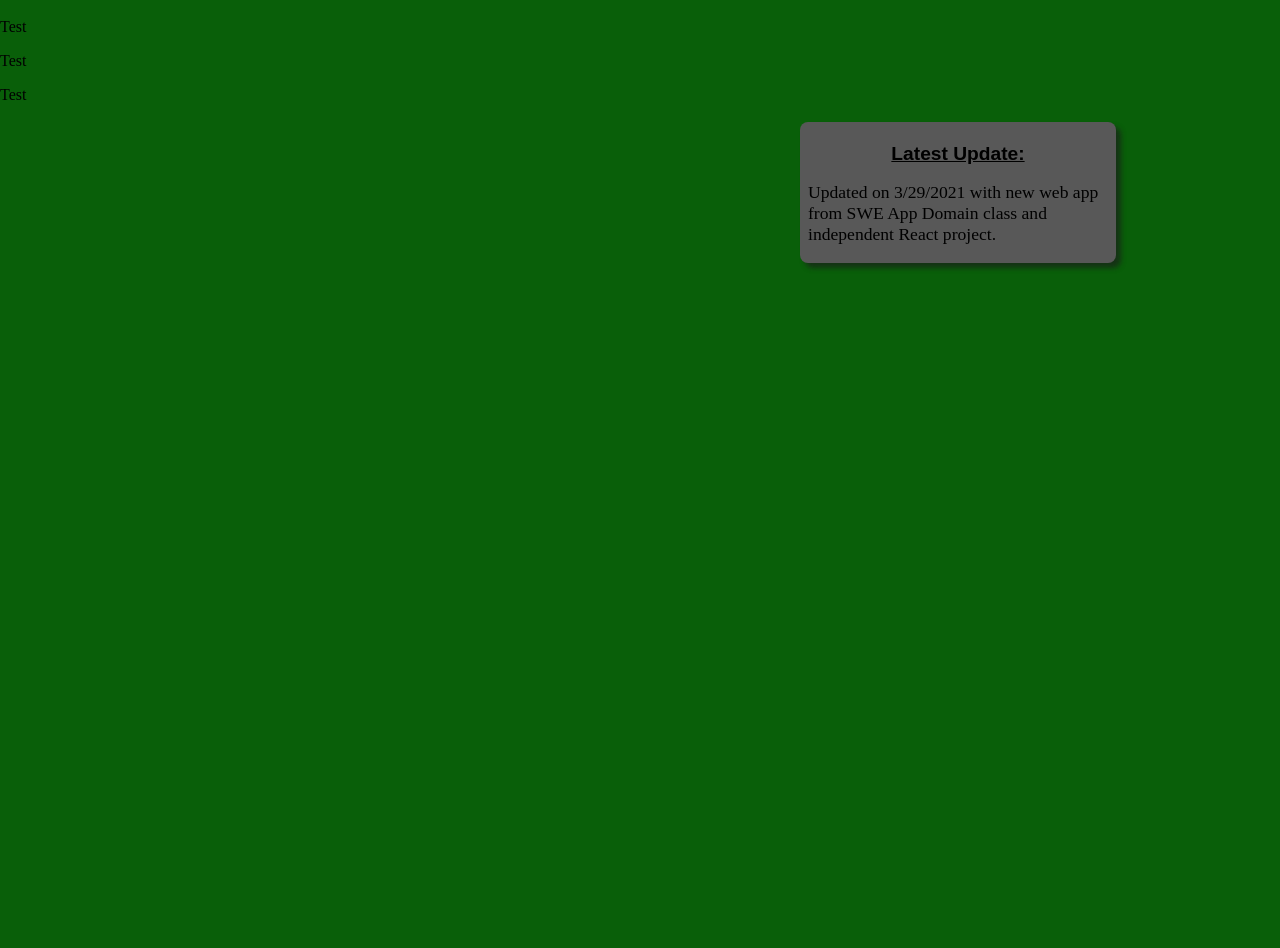
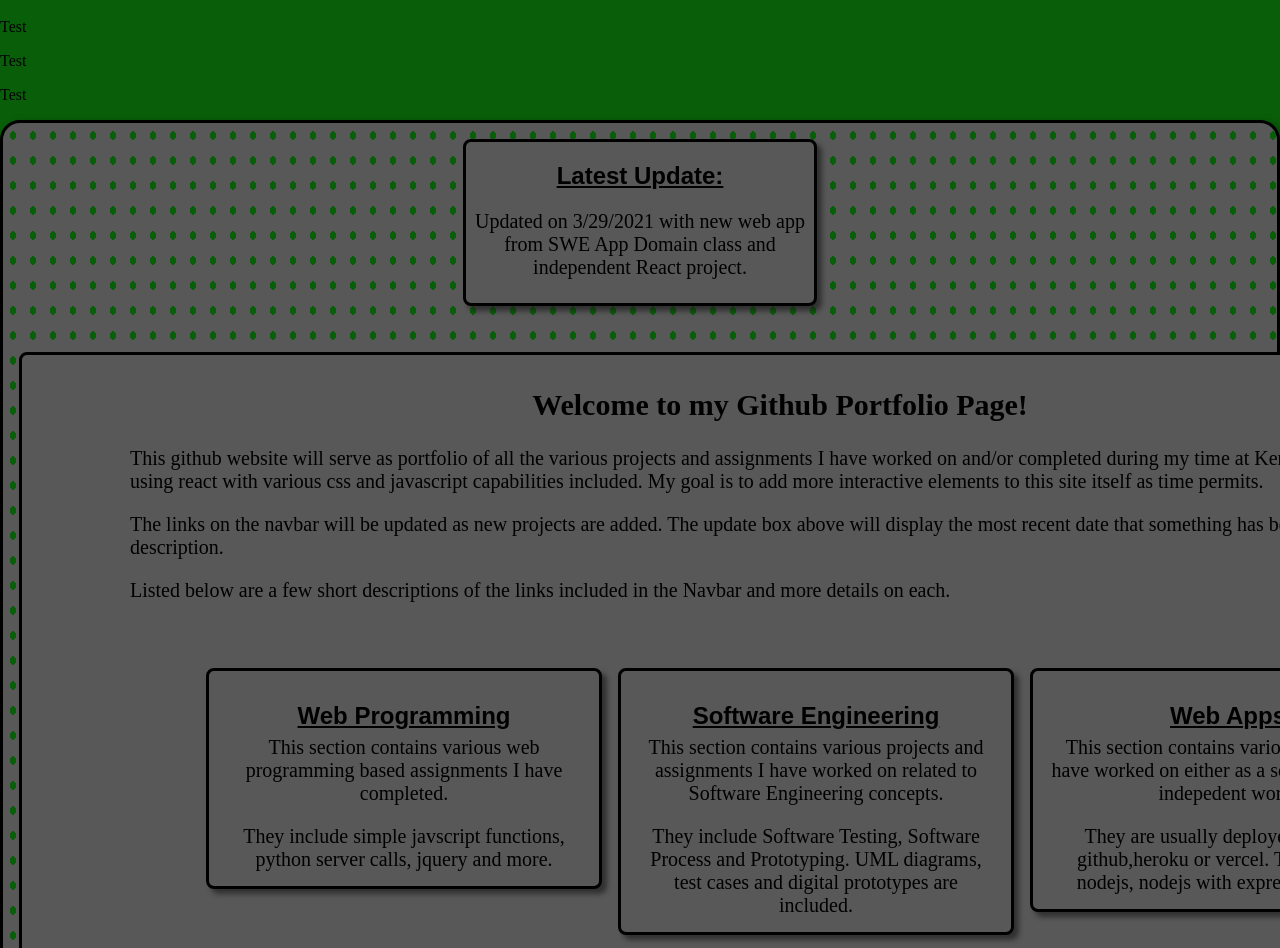
Before and after one commit to KNolan531/githubpage_react, a React (Create React App) app: page /home in a window 1280 px wide. Shown: the part 304-1252 px from the top of the page. Before the commit the page ends 800 px from the top, so only its background shows below. Built offline with nearby package versions, Linux system fonts and the light colour scheme; a web font is replaced by a local one.

Commit message:
Add files via upload

```diff
--- a/src/components/Box.css
+++ b/src/components/Box.css
@@ -1,12 +1,53 @@
-.box1 {
+.updateBox {
     background: #585858;
     border-radius: 8px;
+    border: solid black;
+    box-shadow: 5px 5px 5px rgba(27, 27, 27, 0.651);
+    padding: 4px;
+    width: 340px;
+
+
+
+  }
+
+  .mainBox {
+    background: #585858;
+    border-radius: 8px;
+    border: solid black;
     box-shadow: 5px 5px 5px rgba(27, 27, 27, 0.651);
     padding: 8px;
-    width: 300px;
-    margin-left: 800px;
-    margin-top: 18px;
+    width: 1500px;
+    height: 900px;
+    word-wrap:break-word;
+    text-align: left;
 
+    }
+
+
+
+  .mainBox p {
+    margin-left: 5em;
+  }
+
+.container {
+    margin-left: 8em;
+
+}
+
+  .contentBox {
+    background: #585858;
+    border-radius: 8px;
+    border: solid black;
+    box-shadow: 5px 5px 5px rgba(27, 27, 27, 0.651);
+    padding:15px;
+    margin-left: 16px;
+    width: 360px;
+    float: left;
+
+  }
+
+  .p2 {
+    margin-left:-2em ;
   }
 
   .boxHeading {
@@ -21,3 +62,24 @@
     white-space: pre-wrap;
     word-wrap: break-word;
   }
+
+  .notepad {
+    width: 100%;
+      height: auto;
+      min-height: 1000px;
+      max-width: 1800px;
+      min-width: 340px;
+      background: #585858;
+      background-image: radial-gradient(#095f09 24.2%, transparent 0);
+      background-size: 20px 25px;
+      border-radius: 20px;
+      box-shadow: 4px 3px 7px 2px #00000040;
+      padding: 1rem;
+      box-sizing: border-box;
+      border: solid black;
+      word-wrap:break-word;
+      font-size: 20px;
+      margin-top: 10px;
+
+
+    }
--- a/src/components/Box.jsx
+++ b/src/components/Box.jsx
@@ -1,12 +1,48 @@
 import React from "react";
 import "./Box.css";
 
+
 function Box() {
 
-    return <div className="box1">
+    return (
+    <div><center><div className="notepad"><div className="updateBox">
     <h1 className="boxHeading"><u><strong>Latest Update:</strong></u> </h1>
     <p>Updated on 3/29/2021 with new web app from SWE App Domain class and independent React project. </p>
-    </div>;
+    </div><br /><br />
+    <div className="mainBox"> <h2><center><strong>Welcome to my Github Portfolio Page!</strong></center></h2>
+    <p> This github website will serve as portfolio of all the various projects and assignments I have worked on and/or completed during my time at Kennesaw State. It was built using react with various css and javascript capabilities included.
+      My goal is to add more interactive elements to this site itself as time permits.</p>
+
+        <p>The links on the navbar will be updated as new projects are added. The update box above will display the most recent date that something has been added and a short description. </p>
+        <p> Listed below are a few short descriptions of the links included in the Navbar and more details on each. </p>
+        <br /><br /><div className="container">
+        <div className="contentBox">
+        <h1 className="boxHeading"><u><strong>Web Programming</strong></u> </h1>
+         <center>This section contains various web programming based assignments I have completed. <p />They include simple javscript functions, python server calls, jquery and more.  </center>
+        </div>
+        <div className="contentBox">
+        <h1 className="boxHeading"><u><strong>Software Engineering</strong></u> </h1>
+         <center>This section contains various projects and assignments I have worked on related to Software Engineering concepts. <p />They include Software Testing, Software Process and Prototyping. UML diagrams, test cases and digital prototypes are included. </center>
+        </div>
+        <div className="contentBox">
+        <h1 className="boxHeading"><u><strong>Web Apps </strong></u> </h1>
+         <center>This section contains various web apps I have worked on either as a school project or indepedent work. <p />They are usually deployed on either github,heroku or vercel. They include nodejs, nodejs with express and react. </center>
+        </div>
+
+        </div>
+
+        </div>
+
+
+
+
+    </div> </center>
+
+
+   </div>
+
+
+    );
 
 }
 
```
